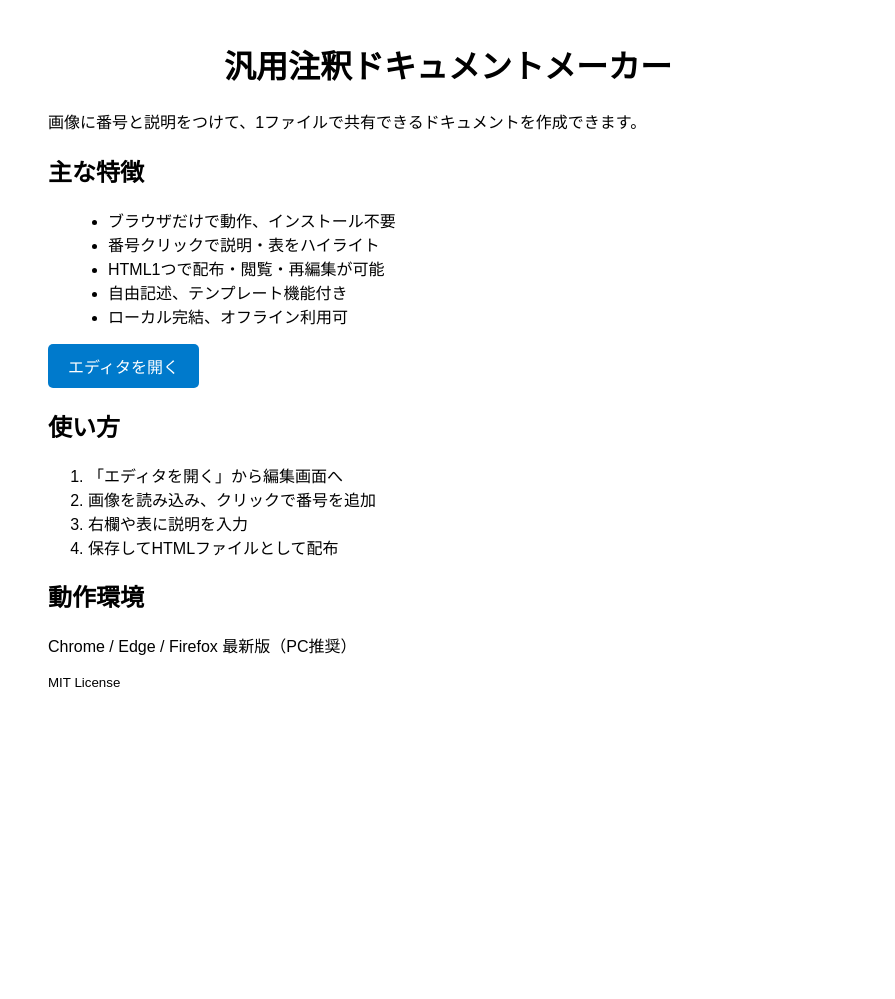
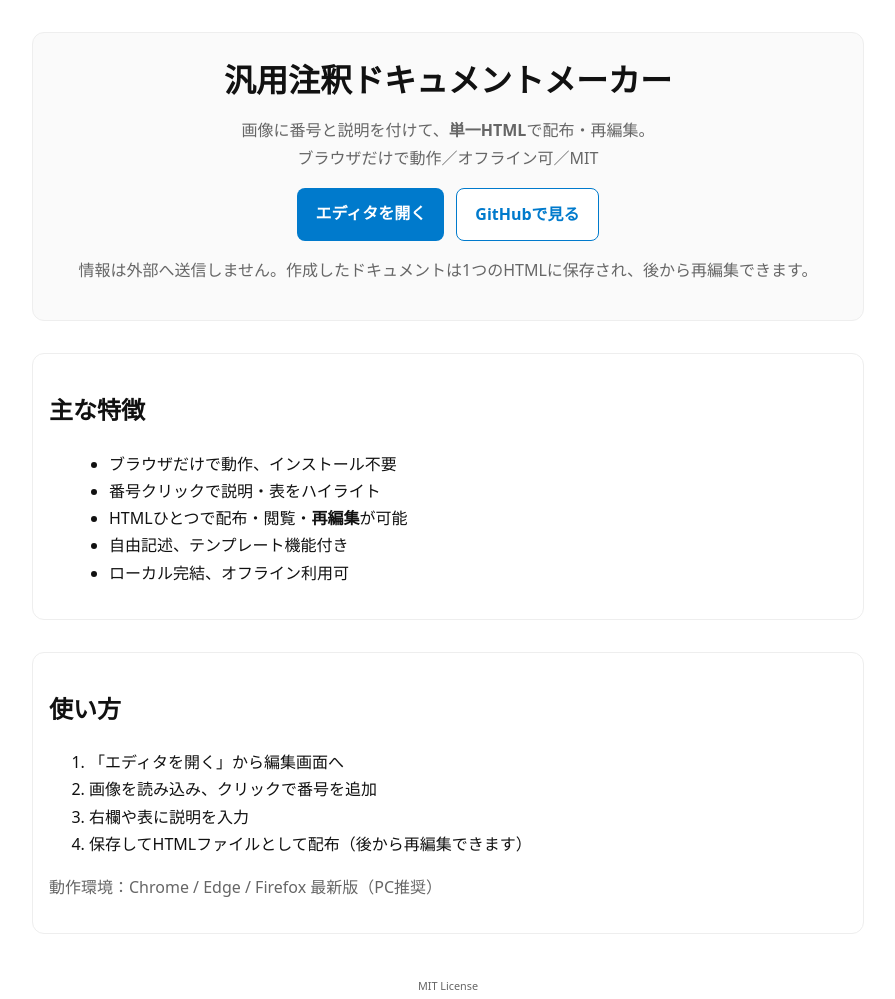
Before and after one commit to smzttk432/annotation_editor, a plain HTML site: page index.html in a window 1280 px wide. Shown: the whole page, without its empty margins (192-1087 px from the left). Before the commit the page ends 800 px from the top, so only its background shows below. Drawn offline with Linux system fonts and the light colour scheme.

Commit message:
Update index.html

```diff
--- a/index.html
+++ b/index.html
@@ -2,39 +2,141 @@
 <html lang="ja">
 <head>
 <meta charset="UTF-8">
-<title>汎用注釈ドキュメントメーカー</title>
+<meta name="viewport" content="width=device-width, initial-scale=1">
+
+<title>汎用注釈ドキュメントメーカー｜画像に番号と説明を付けて1ファイルで共有</title>
+<meta name="description" content="画像に番号と説明を付け、単一HTMLで配布・再編集できるスタンドアロンWebツール。ブラウザだけで動作、オフライン可、MIT License。">
+
+<!-- Canonical -->
+<link rel="canonical" href="https://smzttk432.github.io/annotation_editor/">
+
+<!-- OGP / Twitter -->
+<meta property="og:type" content="website">
+<meta property="og:locale" content="ja_JP">
+<meta property="og:site_name" content="汎用注釈ドキュメントメーカー">
+<meta property="og:title" content="画像に番号と説明を付けて、1ファイルで共有">
+<meta property="og:description" content="ブラウザだけで動作・オフライン可・MIT。単一HTMLで配布＆再編集。">
+<meta property="og:url" content="https://smzttk432.github.io/annotation_editor/">
+<!-- 1200x630 の画像を /annotation_editor/ogp.png に置いてください -->
+<meta property="og:image" content="https://smzttk432.github.io/annotation_editor/ogp.png">
+<meta name="twitter:card" content="summary_large_image">
+
+<!-- Favicon（任意。/annotation_editor/favicon.png を用意できれば有効化） -->
+<!-- <link rel="icon" href="favicon.png"> -->
+
+<!-- パフォーマンス小技（任意。デモGIFがある場合） -->
+<!-- <link rel="preload" as="image" href="demo.gif">
+<link rel="prefetch" href="annotation_editor.html"> -->
+
+<!-- Plausible（軽量・Cookie不要。ドメインはPagesのホスト名でOK） -->
+<script defer data-domain="smzttk432.github.io" src="https://plausible.io/js/script.js"></script>
+
+<!-- 代替: GA4 を使う場合は上のPlausibleを外し、以下を有効化
+<script async src="https://www.googletagmanager.com/gtag/js?id=G-XXXX"></script>
+<script>
+window.dataLayer = window.dataLayer || [];
+function gtag(){dataLayer.push(arguments);}
+gtag('js', new Date());
+gtag('config', 'G-XXXX', { anonymize_ip: true });
+</script>
+-->
+
 <style>
-body { font-family: sans-serif; max-width: 800px; margin: auto; padding: 20px; }
-h1 { text-align: center; }
+:root {
+  --bg:#ffffff; --fg:#111; --muted:#666; --brand:#007acc; --brand-d:#005fa3; --border:#eee;
+}
+*{box-sizing:border-box}
+body { font-family: system-ui, -apple-system, "Segoe UI", Roboto, "Noto Sans JP", sans-serif;
+       color:var(--fg); background:var(--bg); max-width: 880px; margin: auto; padding: 24px; line-height:1.7; }
+header { text-align: center; margin: 8px 0 20px; }
+.hero { text-align:center; padding: 20px 16px; border:1px solid var(--border); border-radius:12px; background:#fafafa; }
+h1 { margin: 0 0 10px; font-size: clamp(22px, 3.2vw, 32px); }
+.lead { color:var(--muted); margin: 0 auto 16px; }
+.ctas { display:flex; gap:12px; justify-content:center; flex-wrap:wrap; margin-bottom: 8px; }
+a.button { display: inline-block; padding: 12px 18px; background: var(--brand); color: white; text-decoration: none; border-radius: 8px; font-weight:600; }
+a.button:hover { background: var(--brand-d); }
+a.ghost { background: #fff; color: var(--brand); border: 1px solid var(--brand); }
+a.ghost:hover { background: #f0f8ff; }
+section { margin-top: 32px; }
 .features { list-style: disc; margin-left: 20px; }
-a.button { display: inline-block; padding: 10px 20px; background: #007acc; color: white; text-decoration: none; border-radius: 5px; }
-a.button:hover { background: #005fa3; }
-img.demo { width: 100%; max-width: 700px; margin: 20px 0; }
+.card { border:1px solid var(--border); border-radius: 12px; padding: 16px; background:#fff; }
+small, .note { color:var(--muted); }
+footer { margin-top: 40px; color:var(--muted); font-size: 13px; text-align:center; }
 </style>
 </head>
+
 <body>
+<header>
+  <div class="hero">
     <h1>汎用注釈ドキュメントメーカー</h1>
-<p>画像に番号と説明をつけて、1ファイルで共有できるドキュメントを作成できます。</p>
+    <p class="lead">画像に番号と説明を付けて、<strong>単一HTML</strong>で配布・再編集。<br>ブラウザだけで動作／オフライン可／MIT</p>
+    <div class="ctas">
+      <a href="annotation_editor.html" class="button" data-event="cta_click" data-loc="hero">エディタを開く</a>
+      <!-- GitHub リポジトリへの導線（任意でURLを入れてください） -->
+      <a href="https://github.com/smzttk432/annotation_editor" class="button ghost" target="_blank" rel="noopener" data-event="outbound_github">GitHubで見る</a>
+    </div>
+    <p class="note">情報は外部へ送信しません。作成したドキュメントは1つのHTMLに保存され、後から再編集できます。</p>
+  </div>
+</header>
+
+<section class="card">
   <h2>主な特徴</h2>
   <ul class="features">
     <li>ブラウザだけで動作、インストール不要</li>
     <li>番号クリックで説明・表をハイライト</li>
-<li>HTML1つで配布・閲覧・再編集が可能</li>
+    <li>HTMLひとつで配布・閲覧・<strong>再編集</strong>が可能</li>
     <li>自由記述、テンプレート機能付き</li>
     <li>ローカル完結、オフライン利用可</li>
   </ul>
-<p>
-<a href="annotation_editor.html" class="button">エディタを開く</a>
-</p>
+</section>
+
+<section class="card">
   <h2>使い方</h2>
   <ol>
     <li>「エディタを開く」から編集画面へ</li>
     <li>画像を読み込み、クリックで番号を追加</li>
     <li>右欄や表に説明を入力</li>
-<li>保存してHTMLファイルとして配布</li>
+    <li>保存してHTMLファイルとして配布（後から再編集できます）</li>
   </ol>
-<h2>動作環境</h2>
-<p>Chrome / Edge / Firefox 最新版（PC推奨）</p>
+  <p class="note">動作環境：Chrome / Edge / Firefox 最新版（PC推奨）</p>
+</section>
+
+<footer>
   <p><small>MIT License</small></p>
+</footer>
+
+<!-- 計測：data-event 属性が付いたリンククリックを送信（Plausible/GA4どちらでも動作） -->
+<script>
+(function(){
+  function sendEvent(name, props){
+    // Plausible
+    if (window.plausible) plausible(name, {props: props || {}});
+    // GA4（使う場合のみ。上の gtag スニペットを有効化してください）
+    if (window.gtag) gtag('event', name, props || {});
+  }
+  document.addEventListener('click', function(e){
+    const a = e.target.closest('a[data-event]');
+    if(!a) return;
+    const ev = a.getAttribute('data-event');
+    const props = { loc: a.getAttribute('data-loc') || 'body' };
+    sendEvent(ev, props);
+  }, {capture:true});
+})();
+</script>
+
+<!-- 構造化データ（任意：検索での理解を助けます） -->
+<script type="application/ld+json">
+{
+  "@context":"https://schema.org",
+  "@type":"SoftwareApplication",
+  "name":"汎用注釈ドキュメントメーカー",
+  "applicationCategory":"WebApplication",
+  "operatingSystem":"Any",
+  "description":"画像に番号と説明を付け、単一HTMLで配布・再編集できるスタンドアロンWebツール。",
+  "url":"https://smzttk432.github.io/annotation_editor/",
+  "license":"https://opensource.org/licenses/MIT"
+}
+</script>
+
 </body>
 </html>
```
Lines whose indentation alone changed are shown as unchanged.
